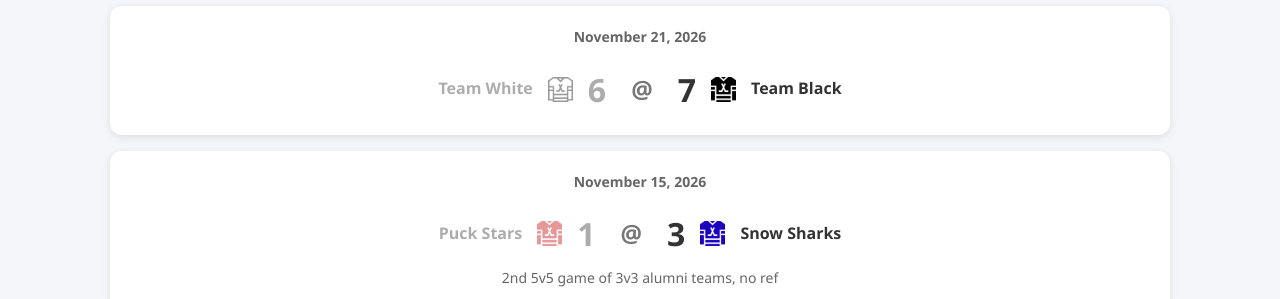
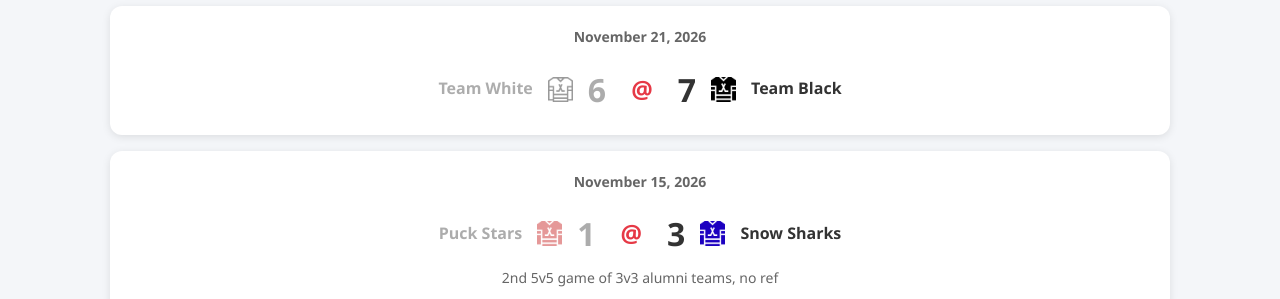
Before and after one commit to gtai1/ProjectH, a plain HTML site: page games/index.html in a window 1280 px wide. Shown: the part 419-718 px from the top of the page. Drawn offline with Linux system fonts and the light colour scheme.

Commit message:
Update styles.css

```diff
--- a/css/styles.css
+++ b/css/styles.css
@@ -1166,7 +1166,7 @@ footer {
 
 .vs {
   font-size: 24px;
-  color: #777;
+  color: #e63946;
   font-weight: bold;
 }
 
```
